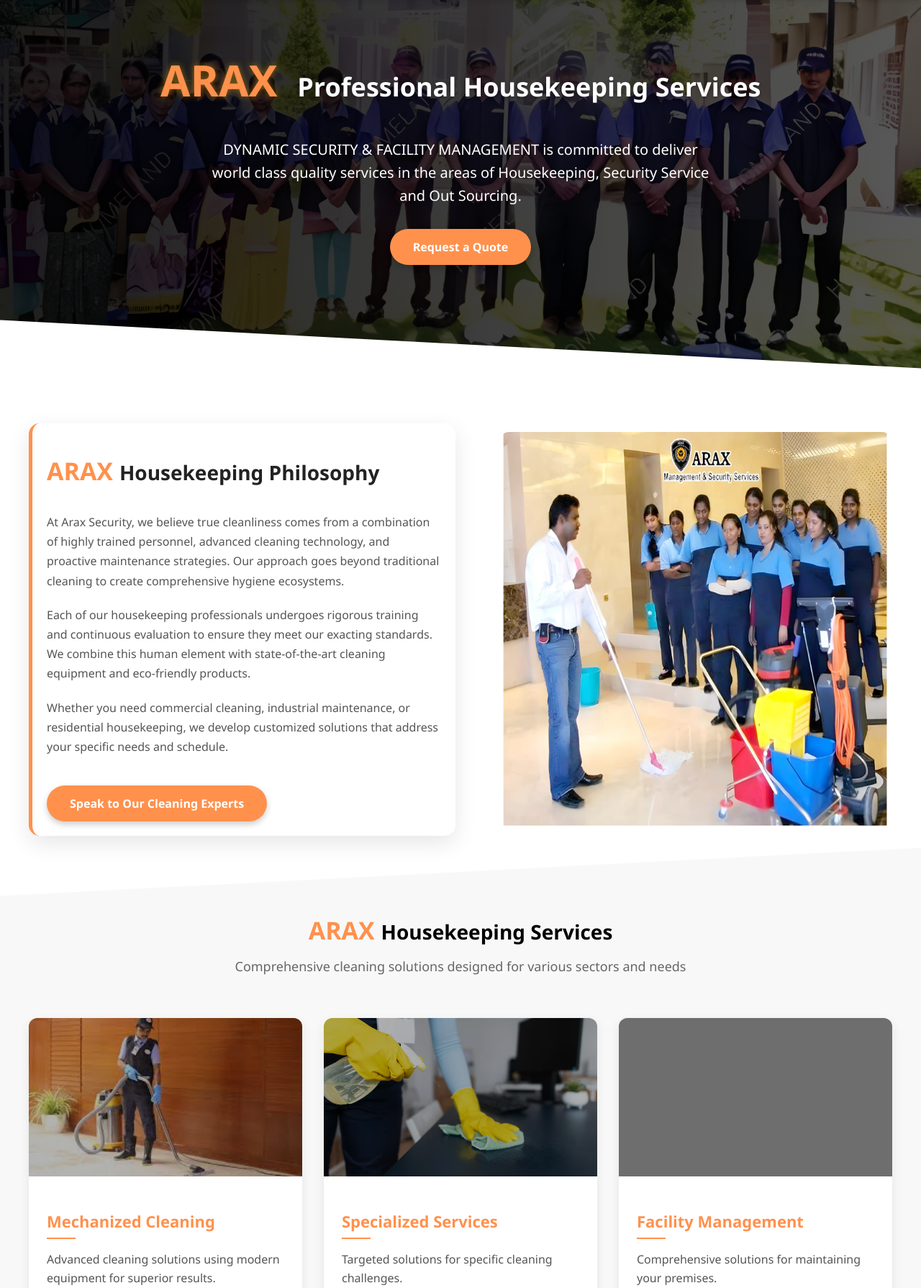
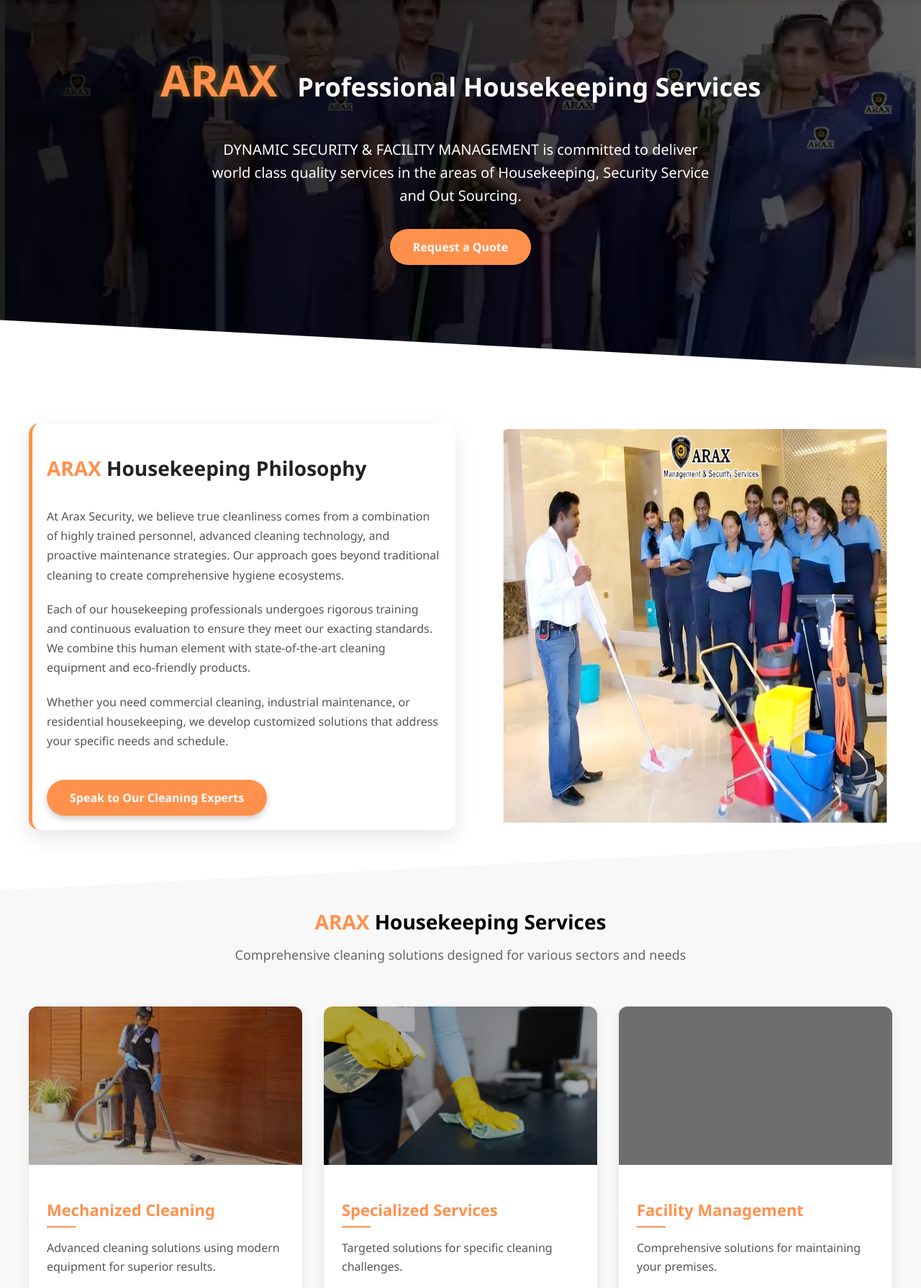
Before and after one commit to vinaykalwala/ARAX, a Django app: page /housekeeping/ in a window 1280 px wide. Shown: the part 132-1921 px from the top of the page at 72% size. Run offline with Django 5.2, Linux system fonts and the light colour scheme; grey boxes are pictures that could not be loaded.

Commit message:
outsourcing images changed

```diff
--- a/templates/housekeeping.html
+++ b/templates/housekeeping.html
@@ -35,7 +35,7 @@
     flex-direction: column;
     align-items: center;
     text-align: center;
-    background: linear-gradient(to right, #000000e0, #000000a6), url('{% static "images/house-cleaning.jpeg" %}') no-repeat center center/cover;
+    background: linear-gradient(to right, #000000e0, #000000a6), url('{% static "house-cleaning4.jpg" %}') no-repeat center center/cover;
     color: white;
     padding: 40px 20px 160px;
     margin-bottom: 60px;
@@ -174,7 +174,6 @@
 
   .housekeeping-overview-text h2 span {
     color: #ff914d;
-    font-size: 34px;
   }
 
   .housekeeping-overview-text p {
@@ -242,7 +241,6 @@
 
   .section-title h2 span {
     color: #ff914d;
-    font-size: 34px;
   }
 
   .section-title p {
@@ -554,7 +552,7 @@
   }
 
   .cta-heading {
-    font-size: 26px;
+    font-size: 36px;
     margin-bottom: 20px;
     position: relative;
     display: inline-block;
@@ -564,7 +562,6 @@
 
   .cta-heading span {
     color: #ff914d;
-    font-size: 36px;
   }
 
   .cta-flex {
@@ -813,7 +810,7 @@
     <!-- Restroom Hygiene Management -->
     <div class="service-card">
       <div class="service-card-image">
-        <img src="{% static 'house-cleaning1.jpeg' %}" alt="Restroom Hygiene Management">
+        <img src="{% static 'clean.jpg' %}" alt="Restroom Hygiene Management">
       </div>
       <div class="service-card-content">
         <h3>Restroom Hygiene Management</h3>
--- a/templates/outsourcing.html
+++ b/templates/outsourcing.html
@@ -10,7 +10,7 @@
     flex-direction: column;
     align-items: center;
     text-align: center;
-     background: linear-gradient(to right, #000000e0, #000000a6), url('{% static "images/facility2-banner.jpg" %}') no-repeat center center/cover;
+     background: linear-gradient(to right, #000000e0, #000000a6), url('{% static "securitybanner.jpg" %}') no-repeat center center/cover;
     color: white;
     padding: 120px 20px 140px;
     margin-bottom: 0;
```
Also changed, not shown: static/house-cleaning4.jpg (added).
